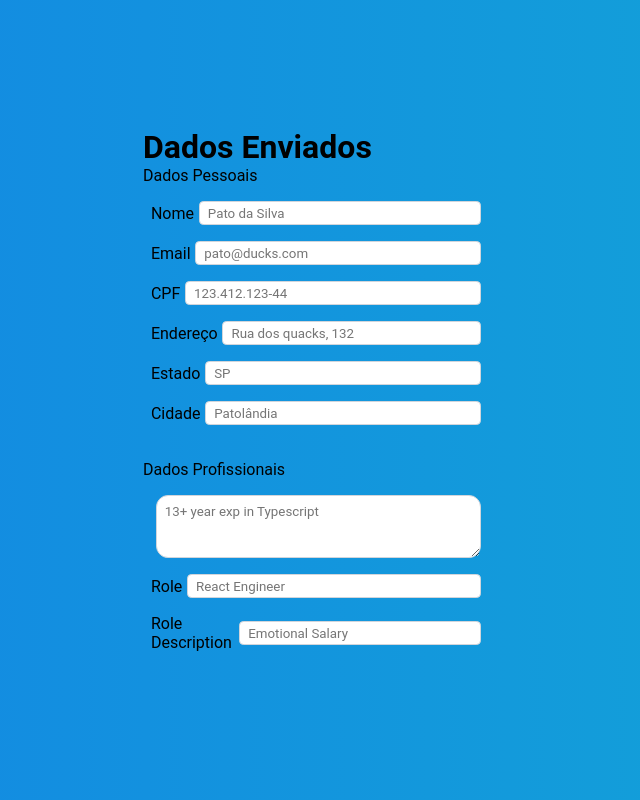
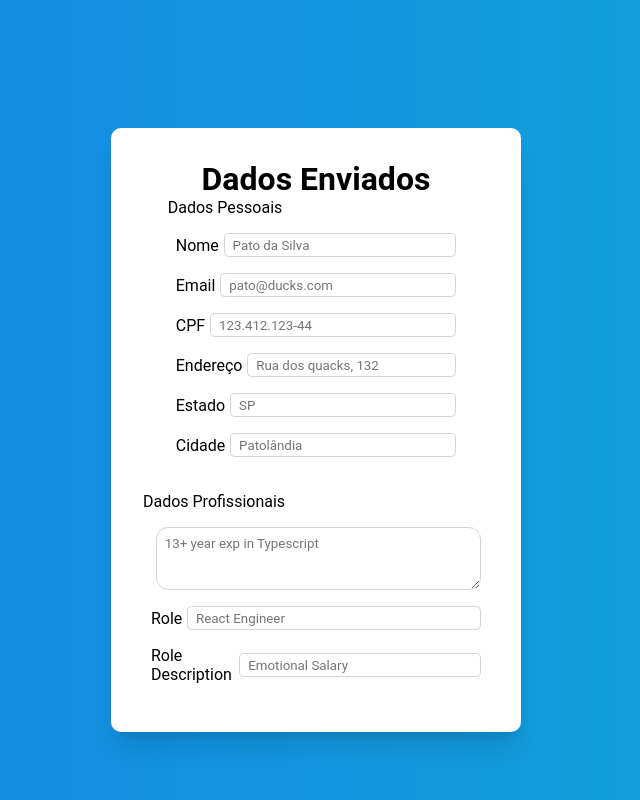
Before and after one commit to rafae2k/learning-forms-react-redux-typescript, a React (Vite) app: page /formdisplay in a window 1280 px wide. Shown: the whole page, without its empty margins (324-964 px from the left). Built offline with nearby package versions, Linux system fonts and the light colour scheme.

Commit message:
🎨  styles formData

```diff
--- a/src/pages/FormDataDisplay/styles.ts
+++ b/src/pages/FormDataDisplay/styles.ts
@@ -6,4 +6,13 @@ export const Container = styled.div`
   max-width: 500px;
 
   justify-content: center;
+  align-items: center;
+
+  background-color: white;
+  padding: 2rem;
+
+  border-radius: 10px;
+
+  box-shadow: 0 20px 25px -5px rgb(0 0 0 / 0.1),
+    0 8px 10px -6px rgb(0 0 0 / 0.1);
 `;
```
